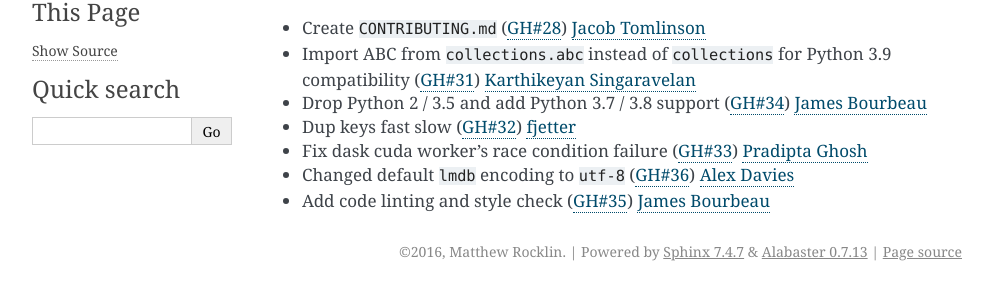
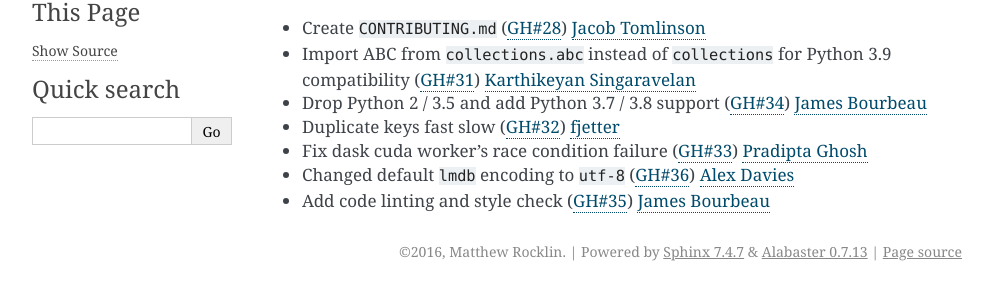
Before and after one commit to dask/zict, a Sphinx documentation site: the page built from doc/source/changelog.rst, in a window 1280 px wide. Shown: the part 152-452 px from the top of the page, without its empty margins (148-1140 px from the left). Built offline with Sphinx 7.4.7, drawn with Linux system fonts in a browser that asks for light colours.

Commit message:
Update doc/source/changelog.rst
Co-Authored-By: jakirkham <jakirkham@gmail.com>

```diff
--- a/doc/source/changelog.rst
+++ b/doc/source/changelog.rst
@@ -7,7 +7,7 @@ Changelog
 - Create ``CONTRIBUTING.md`` (:pr:`28`) `Jacob Tomlinson`_
 - Import ABC from ``collections.abc`` instead of ``collections`` for Python 3.9 compatibility (:pr:`31`) `Karthikeyan Singaravelan`_
 - Drop Python 2 / 3.5 and add Python 3.7 / 3.8 support (:pr:`34`) `James Bourbeau`_
-- Dup keys fast slow (:pr:`32`) `fjetter`_
+- Duplicate keys fast slow (:pr:`32`) `fjetter`_
 - Fix dask cuda worker's race condition failure (:pr:`33`) `Pradipta Ghosh`_
 - Changed default ``lmdb`` encoding to ``utf-8`` (:pr:`36`) `Alex Davies`_
 - Add code linting and style check (:pr:`35`) `James Bourbeau`_
```
